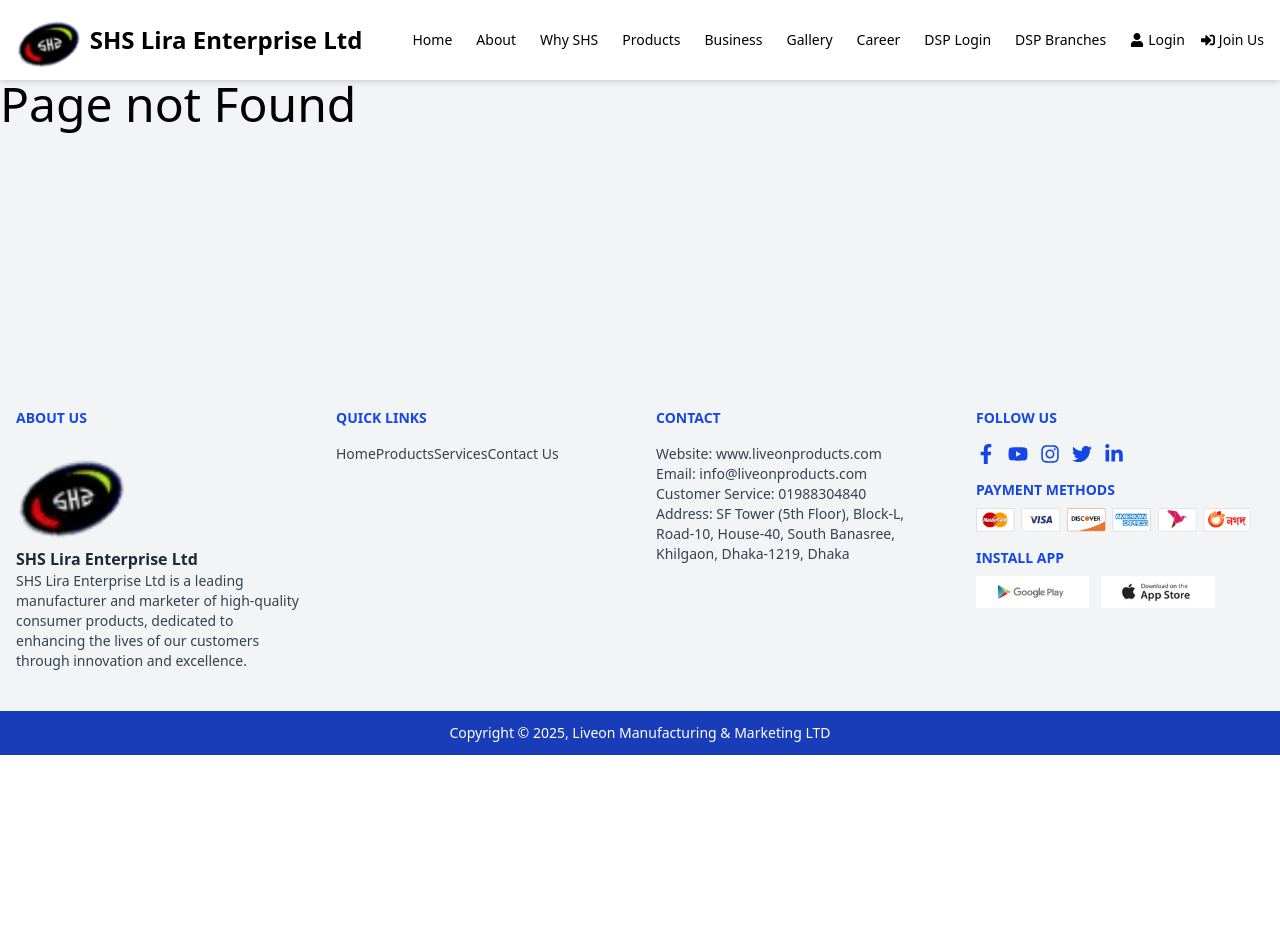
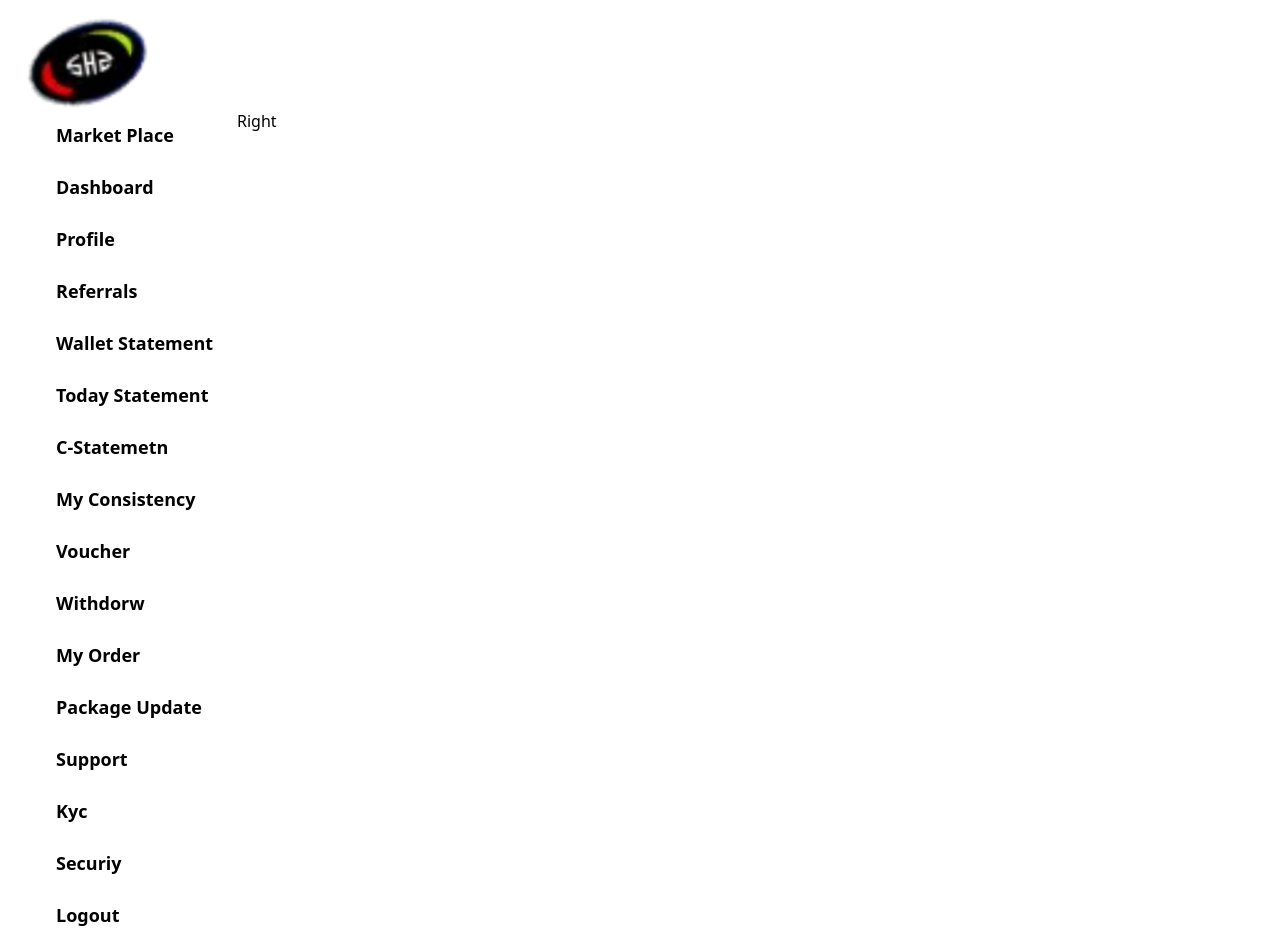
Before and after one commit to triwebic11/mylive, a React (Vite) app in the folder client/: page /dashboard in a window 1280 px wide. Before the commit the page ends 800 px from the top, so only its background shows below. Built offline with nearby package versions, Linux system fonts and the light colour scheme.

Commit message:
dashboard

```diff
--- a/client/src/assets/index.js
+++ b/client/src/assets/index.js
@@ -10,6 +10,20 @@
 import protein from "./protein.jpg";
 import vigoproduct from "./vigoproduct.jpg";
 import odoc from "./odoc.jpg";
+import logo from "./logo.png";
 
-
-export { onion, toxin, halwa, helth ,googlePlay, appStore, paymentMethod, neem, sampoo, protein, vigoproduct,odoc};
+export {
+  logo,
+  onion,
+  toxin,
+  halwa,
+  helth,
+  googlePlay,
+  appStore,
+  paymentMethod,
+  neem,
+  sampoo,
+  protein,
+  vigoproduct,
+  odoc,
+};
--- a/client/src/pages/PageNotFound.jsx
+++ b/client/src/pages/PageNotFound.jsx
@@ -3,7 +3,7 @@
 const PageNotFound = () => {
     return (
         <div>
-            <h2 className='text-5xl '>Page not Found</h2>
+            <h2 className='text-5xl '>Uffs! Sorry ! Page not Found</h2>
         </div>
     );
 };
--- /dev/null
+++ b/client/src/pages/dashboard/Dashboard.jsx
@@ -0,0 +1,67 @@
+import React from "react";
+import { Link } from "react-router-dom";
+import { logo } from "../../assets";
+
+const dashboardArry = [
+  { title: "Market Place", icon: "", link: "/" },
+  { title: "Dashboard", icon: "", link: "/" },
+  { title: "Profile", icon: "", link: "/" },
+  {
+    title: "Referrals",
+    icon: "",
+    submenu: [
+      { title: "Refer Link", icon: "", link: "/referlink" },
+      { title: "My Team", icon: "", link: "/myteam" },
+      { title: "My Refer", icon: "", link: "/myrefer" },
+      { title: "Register", icon: "", link: "/register" },
+    ],
+  },
+  {
+    title: "Wallet Statement",
+    icon: "",
+    submenu: [{ title: "Transactions", link: "/transactions" }],
+  },
+  { title: "Today Statement", icon: "", link: "/" },
+  { title: "C-Statemetn", icon: "", link: "/" },
+  { title: "My Consistency", icon: "", link: "/" },
+
+  { title: "Voucher", icon: "", link: "/" },
+  { title: "Withdorw", icon: "", link: "/" },
+  { title: "My Order", icon: "", link: "/" },
+  { title: "Package Update", icon: "", link: "/" },
+  { title: "Support", icon: "", link: "/" },
+  { title: "Kyc", icon: "", link: "/" },
+  { title: "Securiy", icon: "", link: "/" },
+  { title: "Logout", icon: "", link: "/" },
+];
+
+const Dashboard = () => {
+  return (
+    <div className="mx-6 max-w-[1900px] max-h-screen ">
+      <div>
+        <Link to="/">
+          <img src={logo} alt="Logo" className="w-32" />
+        </Link>
+      </div>
+      <div className="flex gap-4 ">
+        <div>
+          {dashboardArry?.map((item, index) => {
+            return (
+              <ul key={index} className="flex flex-col gap-6">
+                <li className="flex  items-center gap-6 rounded-lg font-bold text-lg hover:bg-gray-200 duration-300 ">
+                  <span>{item.icon}</span>
+                  <Link to={item.link} className="py-3 px-2 ">
+                    {item.title}
+                  </Link>
+                </li>
+              </ul>
+            );
+          })}
+        </div>
+        <div>Right</div>
+      </div>
+    </div>
+  );
+};
+
+export default Dashboard;
```
Also changed, not shown: client/src/main.jsx (+24 -22 lines).
